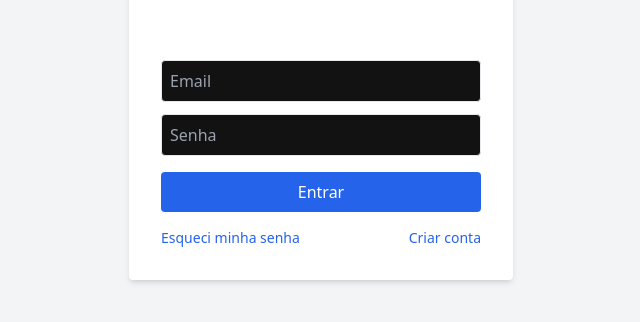
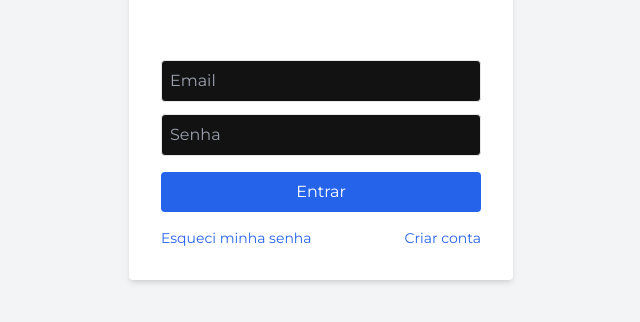
Before and after one commit to ErickDevp/Projeto-Web-1-FrontEnd, a React (Vite) app: page /login in a window 1280 px wide. Shown: the part 270-592 px from the top of the page, without its empty margins (319-959 px from the left). Built offline with nearby package versions, Linux system fonts and the light colour scheme; no server answers.

Commit message:
feat: integra fonte Montserrat via Google Fonts e configura como padrão no CSS e Tailwind

```diff
--- a/index.html
+++ b/index.html
@@ -3,6 +3,12 @@
   <head>
     <meta charset="UTF-8" />
     <meta name="viewport" content="width=device-width, initial-scale=1.0" />
+    <link rel="preconnect" href="https://fonts.googleapis.com" />
+    <link rel="preconnect" href="https://fonts.gstatic.com" crossorigin />
+    <link
+      href="https://fonts.googleapis.com/css2?family=Montserrat:wght@400;500;600;700&display=swap"
+      rel="stylesheet"
+    />
     <title>Gerenciador de Pontos e Milhas </title>
   </head>
   <body>
--- a/src/styles/base.css
+++ b/src/styles/base.css
@@ -7,6 +7,8 @@
   body {
     background-color: var(--bg-primary);
     color: var(--text-primary);
+    font-family: 'Montserrat', ui-sans-serif, system-ui, -apple-system, Segoe UI, Roboto,
+      Helvetica, Arial, 'Apple Color Emoji', 'Segoe UI Emoji';
     -webkit-font-smoothing: antialiased;
     -moz-osx-font-smoothing: grayscale;
   }
--- a/tailwind.config.js
+++ b/tailwind.config.js
@@ -6,6 +6,20 @@ export default {
   ],
   theme: {
     extend: {
+      fontFamily: {
+        sans: [
+          'Montserrat',
+          'ui-sans-serif',
+          'system-ui',
+          '-apple-system',
+          'Segoe UI',
+          'Roboto',
+          'Helvetica',
+          'Arial',
+          'Apple Color Emoji',
+          'Segoe UI Emoji',
+        ],
+      },
       colors: {
         bg: {
           primary: 'var(--bg-primary)',
```
Also changed, not shown: 1 other file (tests, documents, lock files or other folders).
